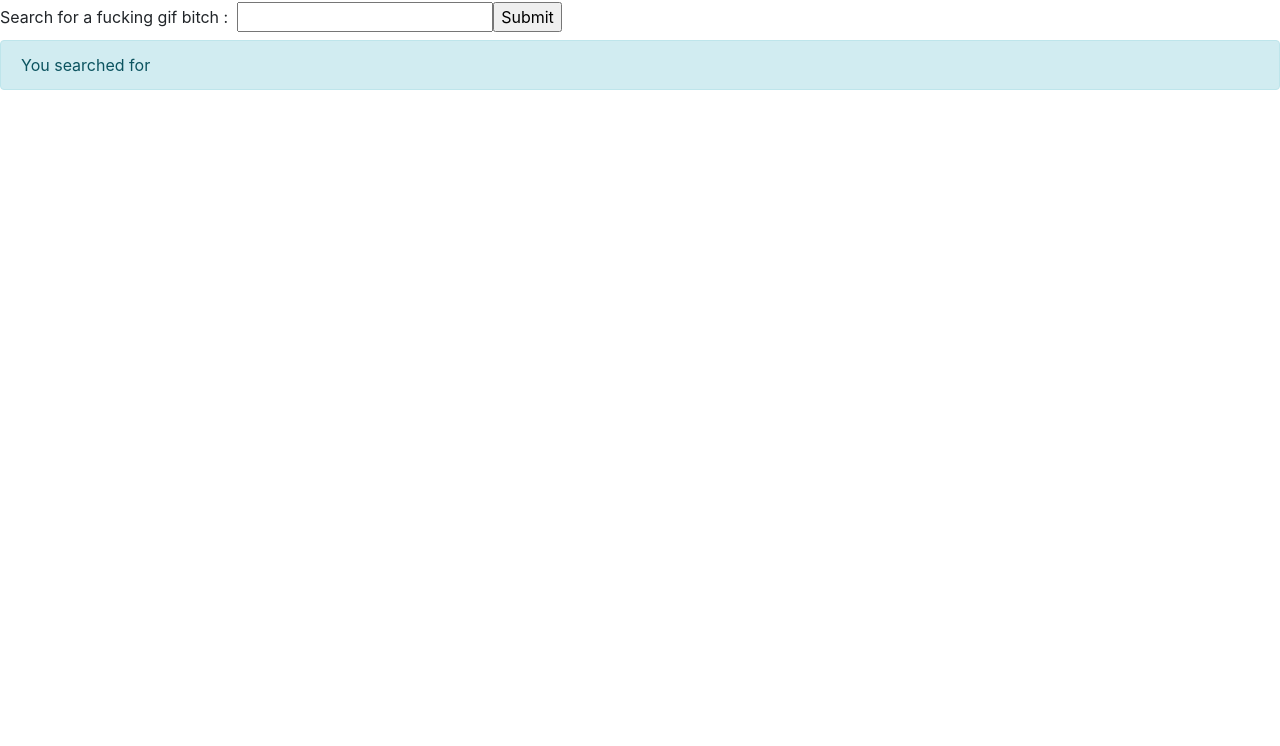
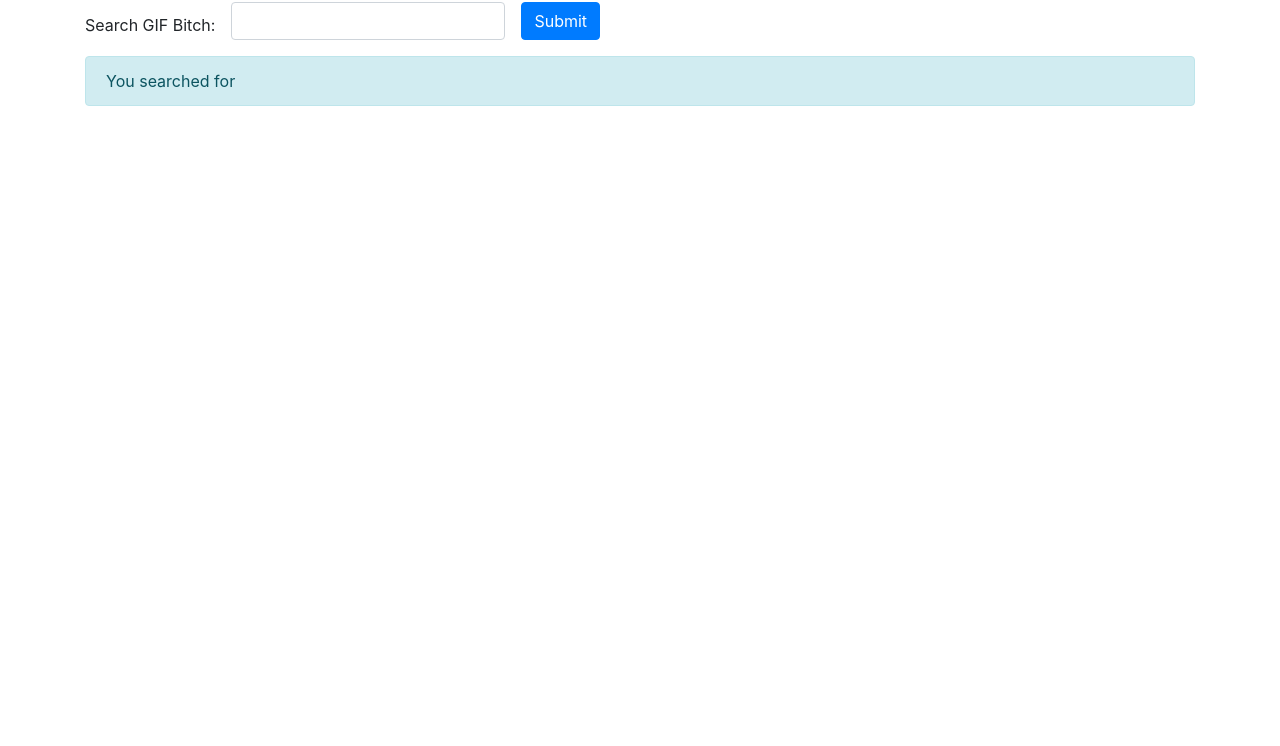
Before and after one commit to lee8donna/giphy-app, a React app: page / in a window 1280 px wide. Shown: the part 54-800 px from the top of the page. Built offline with nearby package versions, Linux system fonts and the light colour scheme.

Commit message:
updated css and moved search info to index

```diff
--- a/public/index.html
+++ b/public/index.html
@@ -25,7 +25,7 @@
     <noscript>
       You need to enable JavaScript to run this app.
     </noscript>
-    <h1>Stupid GIphy Search</h1>
+
     <div id="giphy-app"></div>
 
     <!--
--- a/src/components/search_form.js
+++ b/src/components/search_form.js
@@ -20,22 +20,23 @@ class SearchForm extends Component {
 
   render() {
     return (
-      <form onSubmit={this.handleSubmit}>
-        <label>
-          Search for a fucking gif bitch : &nbsp;
+      <form className="form-inline" onSubmit={this.handleSubmit}>
+        <div className="form-group mb-2">
+          Search GIF Bitch:
+          <div className="form-group mx-sm-3 mb-2">
+            <input
+              type="text"
+              className="form-control"
+              value={this.state.value}
+              onChange={this.handleChange}
+            />
+          </div>
           <input
-            type="text"
-            value={this.state.value}
-            onChange={this.handleChange}
+            className="btn btn-primary mb-2"
+            type="submit"
+            value="Submit"
           />
-        </label>
-        <input type="submit" value="Submit" />
-        <span>
-          {" "}
-          <div className="alert alert-info">
-            You searched for {this.props.lastQuery}
-          </div>
-        </span>
+        </div>
       </form>
     );
   }
--- a/src/components/search_result_list.js
+++ b/src/components/search_result_list.js
@@ -14,7 +14,7 @@ class SearchResultList extends Component {
           <div className="card">
             <img
               className="card-img-top"
-              src={giphy.images.preview_gif.url}
+              src={giphy.images.downsized_medium.url}
               alt={giphy.title}
             />
             <div className="card-body">
--- a/src/index.js
+++ b/src/index.js
@@ -36,8 +36,15 @@ class GiphySearch extends React.Component {
   render() {
     //console.log(giphies);
     return (
-      <div>
-        <SearchForm lastQuery={this.state.lastQuery} onSearchTermSubmit={value => this.giphySearch(value)} />
+      <div className="container">
+        <h1>Stupid GIphy Search</h1>
+        <SearchForm
+          lastQuery={this.state.lastQuery}
+          onSearchTermSubmit={value => this.giphySearch(value)}
+        />
+        <div className="alert alert-info">
+          You searched for <b>{this.state.lastQuery}</b>
+        </div>
         <SearchResultList giphies={this.state.giphies} />
       </div>
     );
```
